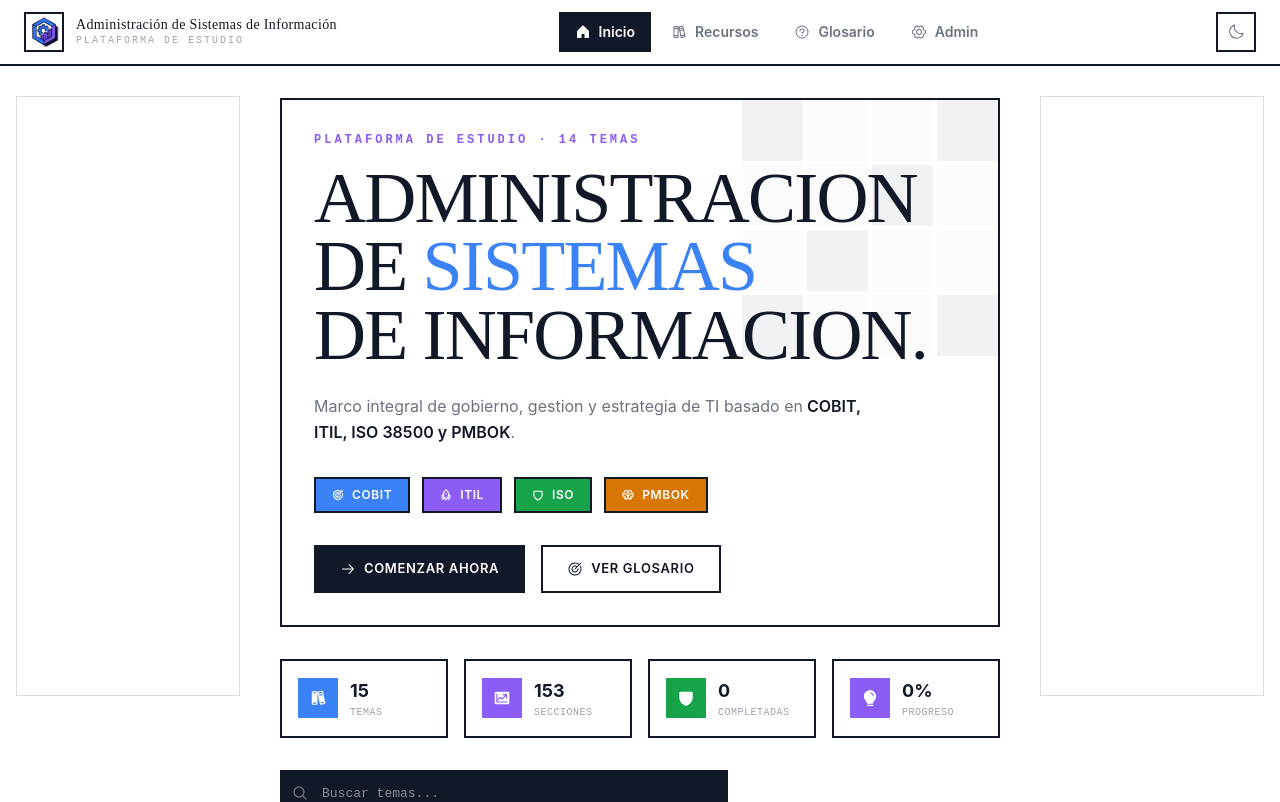
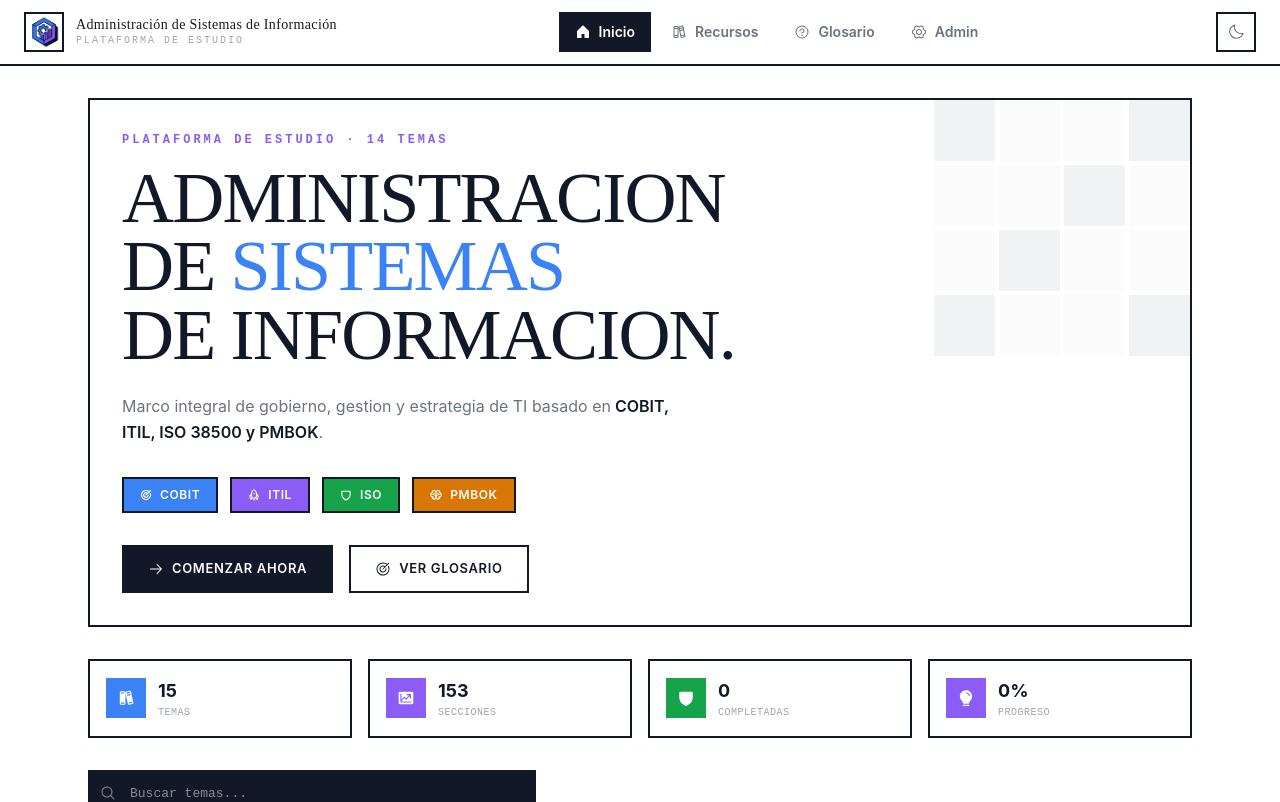
Before and after one commit to FT-Key/ASIlab, a React (Vite) app in the folder frontend/: page / in a window 1280 px wide. Shown: the top 802 px of the page. Built offline with nearby package versions, Linux system fonts and the light colour scheme; a web font is replaced by a local one.

Commit message:
Quita los recuadros de publicidad de AdSense
Elimina los dos aside con AdSense en el Layout, el componente AdSense y el script de Google Ads en index.html.

```diff
--- a/frontend/index.html
+++ b/frontend/index.html
@@ -10,7 +10,6 @@
   </head>
   <body>
     <div id="root"></div>
-    <script async src="https://pagead2.googlesyndication.com/pagead/js/adsbygoogle.js?client=ca-pub-1345473055360482" crossOrigin="anonymous"></script>
     <script type="module" src="/src/main.tsx"></script>
   </body>
 </html>
--- a/frontend/src/components/AdSense.tsx
+++ /dev/null
@@ -1,21 +0,0 @@
-interface AdSenseProps {
-  slot: string
-  format?: string
-  responsive?: boolean
-  className?: string
-}
-
-export default function AdSense({ slot, format = 'auto', responsive = true, className = '' }: AdSenseProps) {
-  return (
-    <div className={`ad-container ${className}`}>
-      <ins
-        className="adsbygoogle"
-        style={{ display: 'block' }}
-        data-ad-client={import.meta.env.VITE_ADSENSE_CLIENT || 'ca-pub-XXXXXXXXXX'}
-        data-ad-slot={slot}
-        data-ad-format={responsive ? 'auto' : format}
-        data-full-width-responsive={responsive ? 'true' : 'false'}
-      />
-    </div>
-  )
-}
--- a/frontend/src/components/Layout.tsx
+++ b/frontend/src/components/Layout.tsx
@@ -13,7 +13,6 @@
 } from '@phosphor-icons/react'
 import { useState, useEffect } from 'react'
 import { motion, AnimatePresence } from 'motion/react'
-import AdSense from './AdSense'
 
 const NAV_ITEMS = [
   { to: '/', label: 'Inicio', icon: House },
@@ -122,18 +121,6 @@
         </AnimatePresence>
       </header>
 
-      <div className="flex-1 flex">
-        {/* Ad sidebar izquierdo */}
-        <aside className="hidden xl:block w-64 shrink-0 p-4">
-          <div className="sticky top-24">
-            <AdSense
-              slot="1111111111"
-              className="min-h-[600px] border border-ink/15"
-            />
-          </div>
-        </aside>
-
-        {/* Contenido principal */}
       <main className="flex-1 min-w-0 overflow-hidden">
         <AnimatePresence mode="wait">
           <motion.div
@@ -147,17 +134,6 @@
           </motion.div>
         </AnimatePresence>
       </main>
-
-        {/* Ad sidebar derecho */}
-        <aside className="hidden xl:block w-64 shrink-0 p-4">
-          <div className="sticky top-24">
-            <AdSense
-              slot="2222222222"
-              className="min-h-[600px] border border-ink/15"
-            />
-          </div>
-        </aside>
-      </div>
 
       <footer className="border-t-2 border-ink bg-surface">
         <div className="max-w-7xl mx-auto px-6 py-8">
```
Lines whose indentation alone changed are shown as unchanged.
